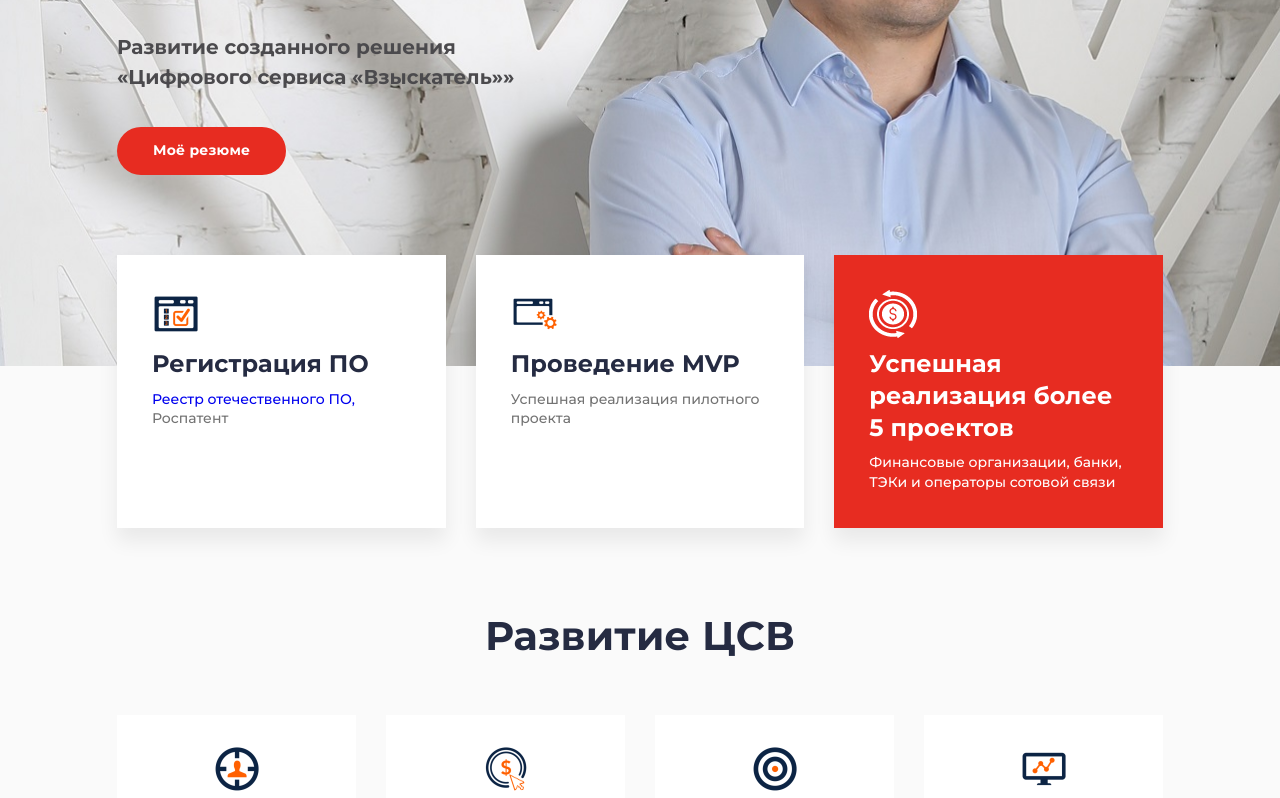
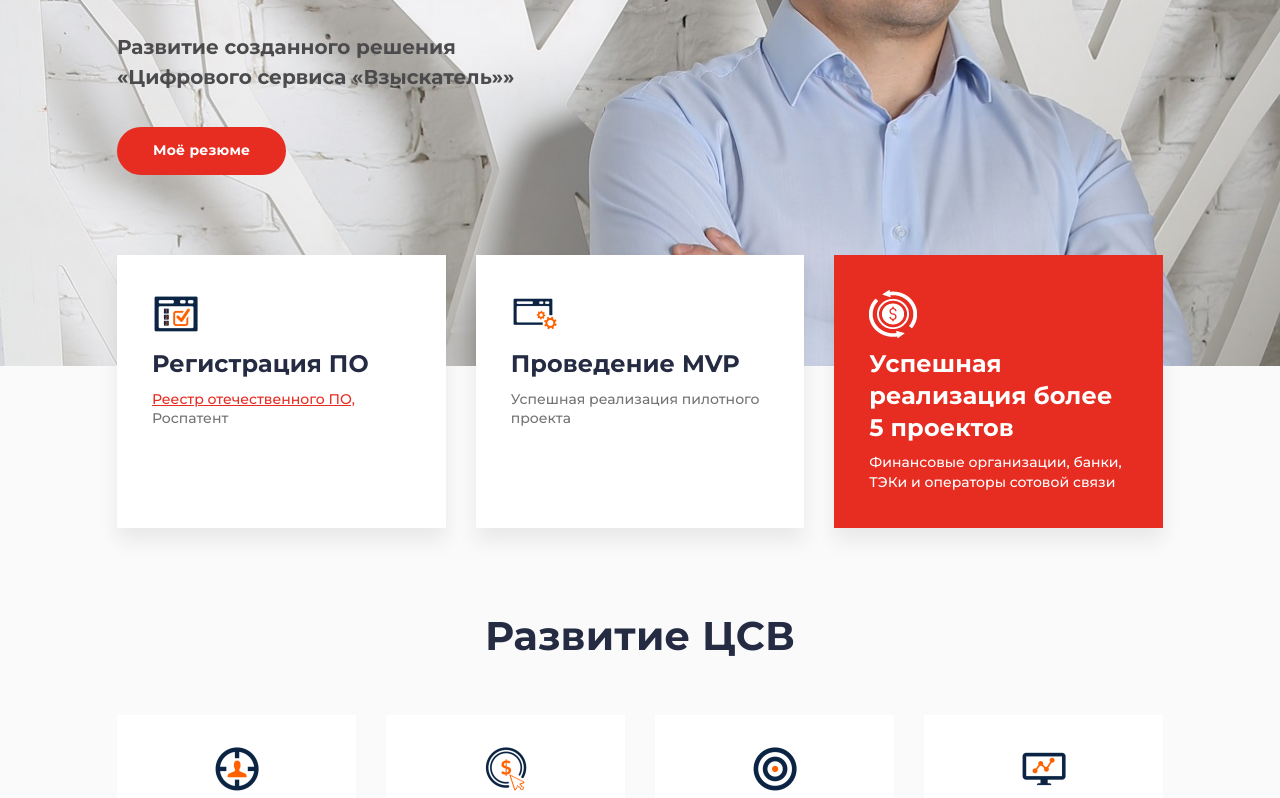
Before and after one commit to Russ-177/product-manager_experience, a plain HTML site: page index.html in a window 1280 px wide. In both pictures the pointer is over the link "Реестр отечественного ПО,". Shown: the part 428-1226 px from the top of the page. Drawn offline with Linux system fonts and the light colour scheme.

Commit message:
Update style.css

```diff
--- a/css/style.css
+++ b/css/style.css
@@ -380,11 +380,11 @@ span {
 	color: #737373;
 	line-height: 142%;
 }
-.item-servic__link {
+.item-service__link {
 	color: #737373;
 	text-decoration:none ;
 }
-.item-servic__link:hover {
+.item-service__link:hover {
 	color: #E72C21;
 	text-decoration:underline ;
 }
```
